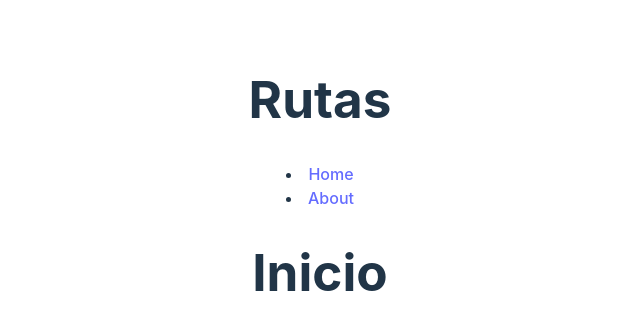
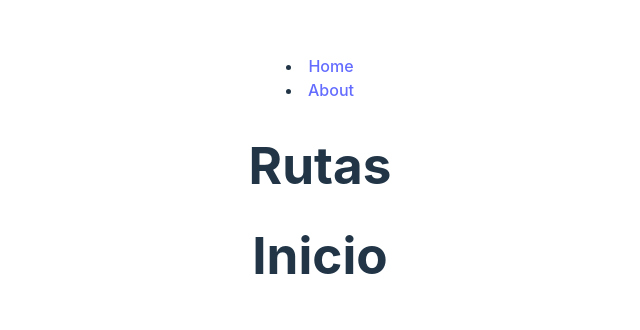
Before and after one commit to joertru/react_routes, a React (Vite) app: page / in a window 1280 px wide. Shown: the part 214-544 px from the top of the page, without its empty margins (320-960 px from the left). Built offline with nearby package versions, Linux system fonts and the light colour scheme.

Commit message:
Agregando Ajustes de Estilo

```diff
--- a/package.json
+++ b/package.json
@@ -12,7 +12,8 @@
   "dependencies": {
     "react": "^18.2.0",
     "react-dom": "^18.2.0",
-    "react-router-dom": "^6.12.0"
+    "react-router-dom": "^6.12.0",
+    "simpledotcss": "^2.2.1"
   },
   "devDependencies": {
     "@types/react": "^18.0.37",
--- a/src/App.jsx
+++ b/src/App.jsx
@@ -1,6 +1,7 @@
 import { useState } from 'react'
 import { Route, Routes } from 'react-router-dom'
 import './App.css'
+import 'simpledotcss'
 
 const Home = () => <h1>Inicio</h1>
 const About = () => <h2>About</h2>
@@ -9,13 +10,13 @@ function App() {
 
   return (
     <div>
-      <h1>Rutas</h1>
-      <header>
+     <header>
         <nav>
           <li><a href="/">Home</a></li>
           <li><a href="/About">About</a></li>
         </nav>
       </header>
+      <h1>Rutas</h1>
       <Routes>
         <Route path='/' element={<Home/>} />
         <Route path='/about' element={<About/>} />
```
Also changed, not shown: 1 other file (tests, documents, lock files or other folders).
